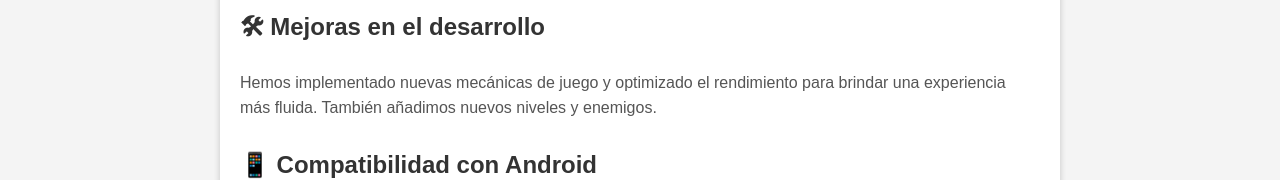
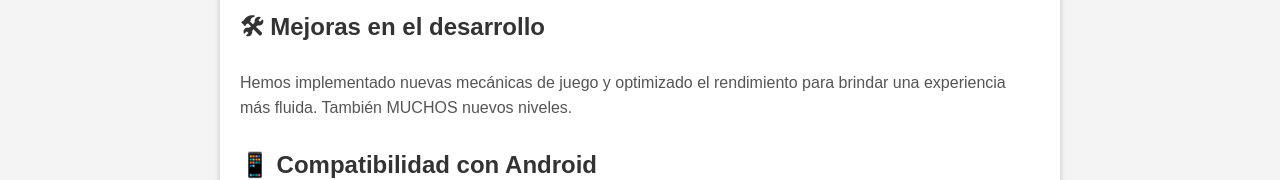
Before and after one commit to netlorito-boop/AVENTURASBIBLICAS.IO, a plain HTML site: page blog.html in a window 1280 px wide. Shown: the part 345-525 px from the top of the page. Drawn offline with Linux system fonts and the light colour scheme.

Commit message:
Update blog.html

```diff
--- a/blog.html
+++ b/blog.html
@@ -64,7 +64,7 @@
 
     <div class="post">
       <h2>🛠 Mejoras en el desarrollo</h2>
-      <p>Hemos implementado nuevas mecánicas de juego y optimizado el rendimiento para brindar una experiencia más fluida. También añadimos nuevos niveles y enemigos.</p>
+      <p>Hemos implementado nuevas mecánicas de juego y optimizado el rendimiento para brindar una experiencia más fluida. También MUCHOS nuevos niveles.</p>
     </div>
 
     <div class="post">
```
